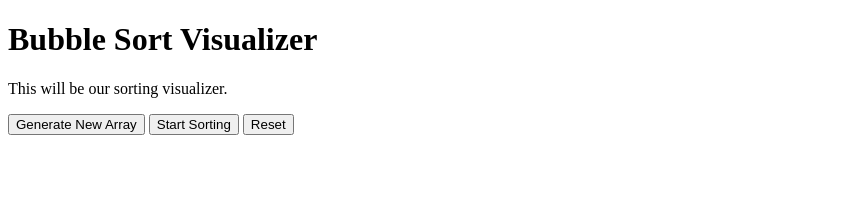
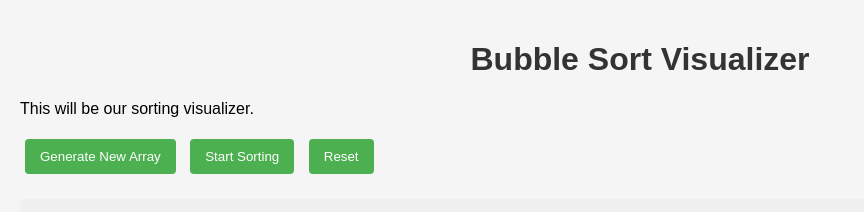
Before and after one commit to jeaflynn/algorithm-visualizer, a plain HTML site: page index.html in a window 1280 px wide. Shown: the whole page, without its empty margins (0-864 px from the left). Drawn offline with Linux system fonts and the light colour scheme.

Commit message:
Link CSS to HTML

```diff
--- a/index.html
+++ b/index.html
@@ -4,6 +4,8 @@
     <meta charset="UTF-8">
     <meta name="viewport" content="width=device-width, initial-scale=1.0">
     <title>Bubble Sort Visualizer</title>
+    <!-- Link to CSS styles -->
+    <link rel="stylesheet" href="styles.css">
 </head>
 <body>
     <h1>Bubble Sort Visualizer</h1>
```
